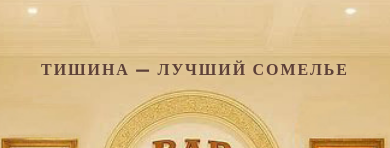
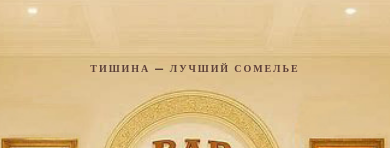
Before and after one commit to DIN222/gygy-club, a plain HTML site: page hall.html in a window 390 px wide. Shown: the part 185-333 px from the top of the page. Drawn offline with nearby package versions, Linux system fonts and the light colour scheme.

Commit message:
Update hall.html

```diff
--- a/hall.html
+++ b/hall.html
@@ -15,7 +15,7 @@
             /* --- КАЛИБРОВКА НАДПИСИ --- */
             --slogan-top: 30%;    /* Высота (поднимай/опускай тут) */
             --slogan-left: 50%;
-            --slogan-size: clamp(16px, 2.0vw, 36px); /* Адаптивный размер */
+            --slogan-size: clamp(10px, 2.0vw, 36px); /* Адаптивный размер */
         }
 
         body, html {
```
